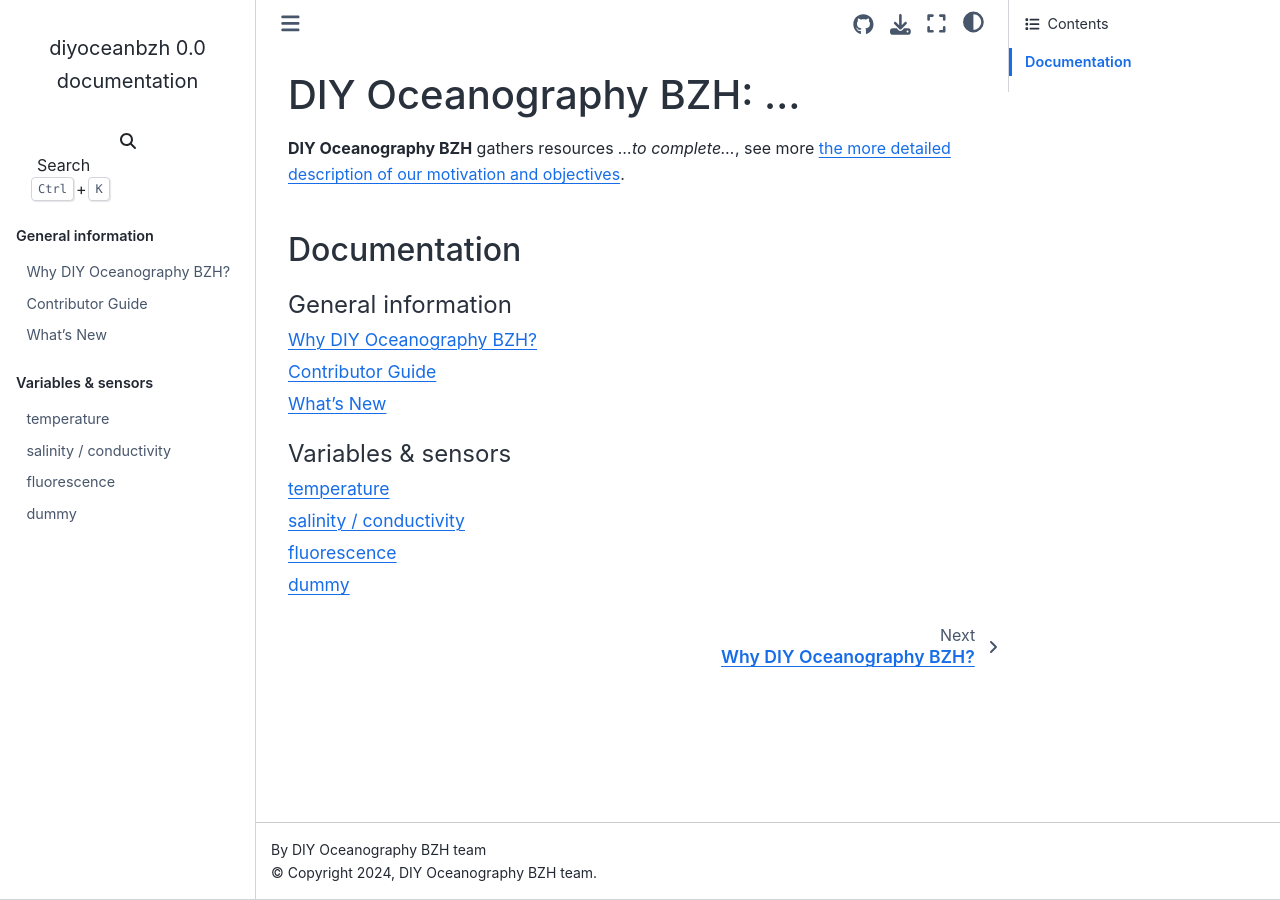
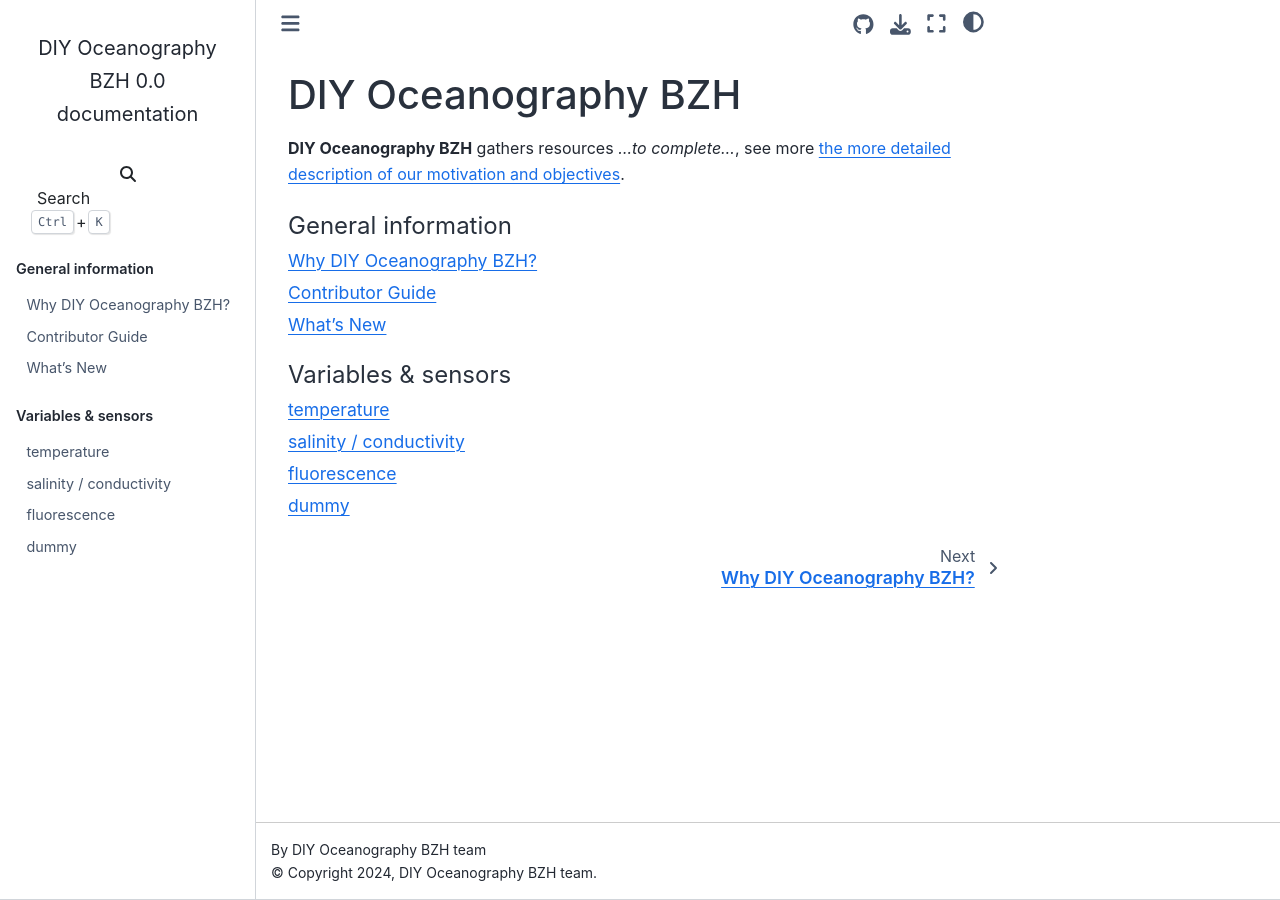
Before and after one commit to DIYOceanography/DIYOceanography_BZH, a Sphinx documentation site: the page built from docs/index.rst, in a window 1280 px wide. Built offline with Sphinx 7.4.7 and the Sphinx Book theme 1.1.4, drawn with Linux system fonts in a browser that asks for light colours.

Commit message:
improves the doc structure

```diff
--- a/docs/conf.py
+++ b/docs/conf.py
@@ -69,7 +69,8 @@ source_suffix = [".rst", ".md"]
 master_doc = "index"
 
 # General information about the project.
-project = "diyoceanbzh"
+#project = "diyoceanbzh"
+project = "DIY Oceanography BZH"
 copyright = "2024, DIY Oceanography BZH team"
 author = "DIY Oceanography BZH team"
 
--- a/docs/index.rst
+++ b/docs/index.rst
@@ -2,13 +2,13 @@
    from pynsitu doc on 16/04/2024
 
 
-DIY Oceanography BZH: ...
-==============================================
+DIY Oceanography BZH
+====================
 
 **DIY Oceanography BZH** gathers resources *...to complete...*, see more :doc:`the more detailed description of our motivation and objectives <why-DIY-Oceanography-BZH>`.
 
-Documentation
--------------
+.. General
+.. --------
 
 .. toctree::
    :maxdepth: 1
```
Also changed, not shown: other parts of docs/index.rst (+3 -3 lines).
